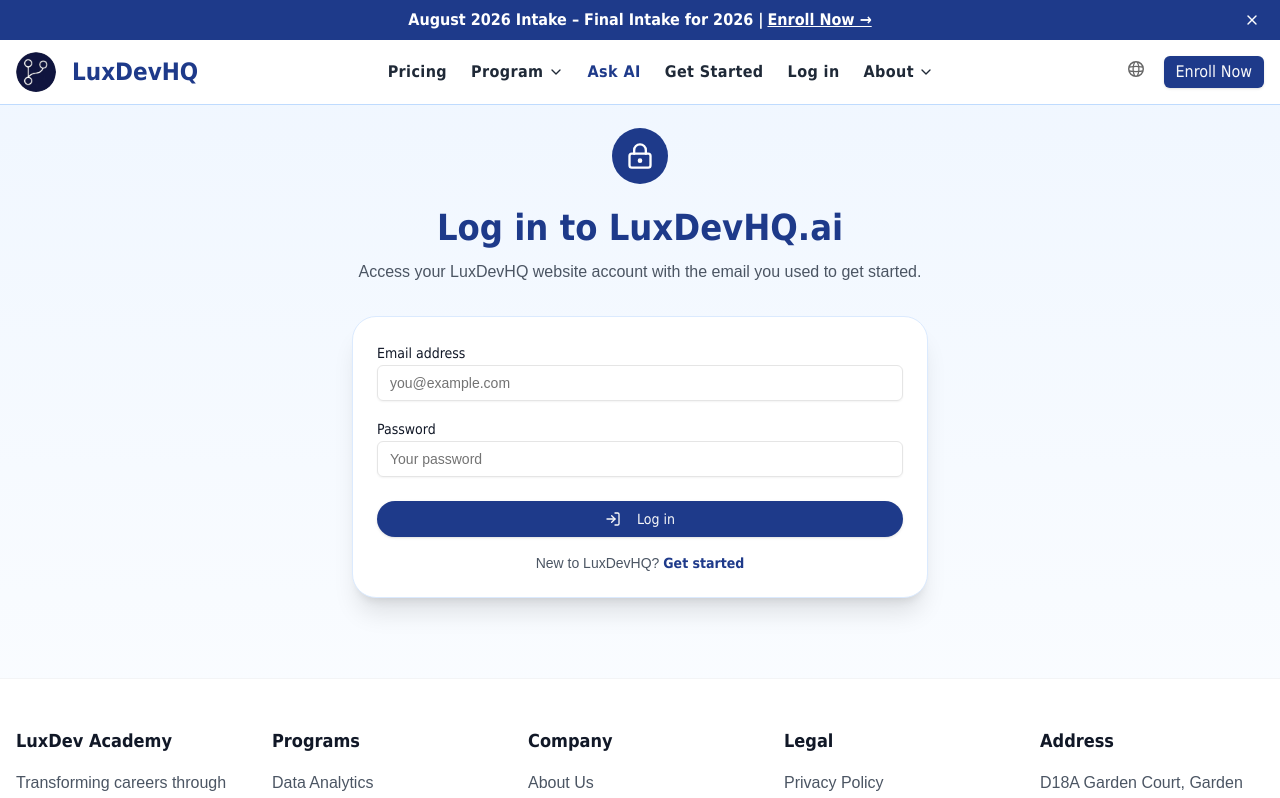
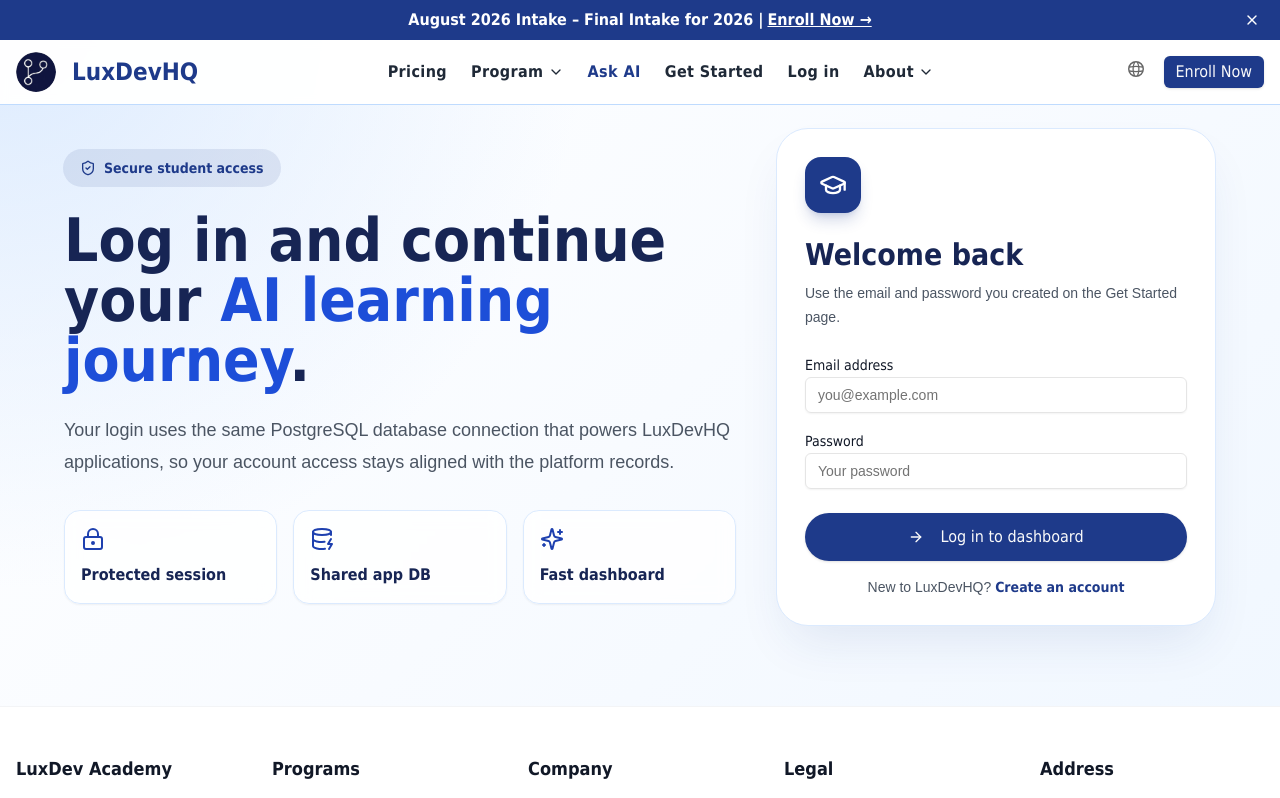
Before and after one commit to HarunMbaabu/luxlearnwithai, a Next.js app: page /login in a window 1280 px wide. Shown: the top 798 px of the page. Built offline with nearby package versions, Linux system fonts and the light colour scheme; a web font is replaced by a local one.

Commit message:
Fix login session and database alignment

```diff
--- a/src/app/api/auth/login/route.js
+++ b/src/app/api/auth/login/route.js
@@ -1,6 +1,9 @@
 export const runtime = "nodejs";
 
+import { NextResponse } from "next/server";
+
 import { verifyWebsiteUser } from "@/lib/auth-db";
+import { createSessionCookie } from "@/lib/auth-session";
 
 export async function POST(req) {
   try {
@@ -9,19 +12,21 @@
     const password = String(payload?.password || "");
 
     if (!email || !password) {
-      return Response.json({ error: "Email and password are required." }, { status: 400 });
+      return NextResponse.json({ error: "Email and password are required." }, { status: 400 });
     }
 
     const user = await verifyWebsiteUser({ email, password });
 
     if (!user) {
-      return Response.json({ error: "Invalid email or password." }, { status: 401 });
+      return NextResponse.json({ error: "Invalid email or password." }, { status: 401 });
     }
 
-    return Response.json({ success: true, user });
+    const response = NextResponse.json({ success: true, user });
+    response.headers.set("Set-Cookie", createSessionCookie(user));
+    return response;
   } catch (error) {
     console.error("WEBSITE USER LOGIN ERROR:", error);
-    return Response.json(
+    return NextResponse.json(
       { error: "We could not log you in. Please try again." },
       { status: 500 }
     );
--- a/src/app/login/page.js
+++ b/src/app/login/page.js
@@ -1,8 +1,9 @@
 "use client";
 
 import Link from "next/link";
+import { useRouter } from "next/navigation";
 import { useState } from "react";
-import { LogIn, Loader2, LockKeyhole } from "lucide-react";
+import { ArrowRight, CheckCircle2, DatabaseZap, GraduationCap, Loader2, LockKeyhole, ShieldCheck, Sparkles } from "lucide-react";
 
 import Header from "../components/header";
 import Footer from "../components/footer";
@@ -11,15 +12,15 @@
 import { Label } from "@/components/ui/label";
 
 export default function LoginPage() {
+  const router = useRouter();
   const [formData, setFormData] = useState({ email: "", password: "" });
   const [status, setStatus] = useState({ type: "idle", message: "" });
-  const [userName, setUserName] = useState("");
 
   async function handleSubmit(event) {
     event.preventDefault();
-    setStatus({ type: "loading", message: "Checking your account..." });
-    setUserName("");
+    setStatus({ type: "loading", message: "Checking your secure LuxDevHQ account..." });
 
+    try {
       const response = await fetch("/api/auth/login", {
         method: "POST",
         headers: { "Content-Type": "application/json" },
@@ -28,51 +29,84 @@
       const result = await response.json();
 
       if (!response.ok) {
-      setStatus({ type: "error", message: result.error || "Login failed." });
+        setStatus({ type: "error", message: result.error || "Login failed. Please check your details and try again." });
         return;
       }
 
-    setUserName(result.user.fullName);
-    setStatus({ type: "success", message: "Login successful. Welcome back!" });
+      setStatus({ type: "success", message: `Welcome back, ${result.user.fullName}. Opening your dashboard...` });
+      router.push("/dashboard");
+      router.refresh();
+    } catch {
+      setStatus({ type: "error", message: "Network error. Please check your connection and try again." });
+    }
   }
 
+  const isLoading = status.type === "loading";
+
   return (
-    <div className="min-h-screen bg-gradient-to-b from-blue-50 to-white text-gray-900">
+    <div className="min-h-screen bg-[radial-gradient(circle_at_top_left,#dbeafe,transparent_35%),linear-gradient(135deg,#ffffff_0%,#f8fbff_45%,#eef6ff_100%)] text-gray-900">
       <Header />
       <main className="pt-32 pb-20 px-4">
-        <section className="container mx-auto max-w-xl">
-          <div className="mb-8 text-center">
-            <div className="mx-auto flex h-14 w-14 items-center justify-center rounded-full bg-blue-900 text-white">
-              <LockKeyhole className="h-7 w-7" />
+        <section className="container mx-auto grid max-w-6xl items-center gap-10 lg:grid-cols-[1.05fr_440px]">
+          <div>
+            <div className="inline-flex items-center gap-2 rounded-full bg-blue-900/10 px-4 py-2 text-sm font-semibold text-blue-900 ring-1 ring-blue-900/10">
+              <ShieldCheck className="h-4 w-4" />
+              Secure student access
             </div>
-            <h1 className="mt-6 text-4xl font-bold text-blue-900">Log in to LuxDevHQ.ai</h1>
-            <p className="mt-3 text-gray-600">Access your LuxDevHQ website account with the email you used to get started.</p>
+            <h1 className="mt-6 text-4xl font-bold leading-tight text-blue-950 md:text-6xl">
+              Log in and continue your <span className="text-blue-700">AI learning journey</span>.
+            </h1>
+            <p className="mt-6 max-w-2xl text-lg leading-8 text-gray-600">
+              Your login uses the same PostgreSQL database connection that powers LuxDevHQ applications, so your account access stays aligned with the platform records.
+            </p>
+            <div className="mt-8 grid gap-4 sm:grid-cols-3">
+              {[
+                { title: "Protected session", icon: LockKeyhole },
+                { title: "Shared app DB", icon: DatabaseZap },
+                { title: "Fast dashboard", icon: Sparkles },
+              ].map((item) => {
+                const Icon = item.icon;
+                return (
+                  <div key={item.title} className="rounded-2xl border border-blue-100 bg-white/80 p-4 shadow-sm backdrop-blur">
+                    <Icon className="h-6 w-6 text-blue-800" />
+                    <p className="mt-3 font-semibold text-blue-950">{item.title}</p>
+                  </div>
+                );
+              })}
+            </div>
           </div>
 
-          <form onSubmit={handleSubmit} className="rounded-3xl border border-blue-100 bg-white p-6 shadow-xl">
-            <div className="space-y-4">
+          <form onSubmit={handleSubmit} className="rounded-[2rem] border border-blue-100 bg-white p-7 shadow-2xl shadow-blue-900/10">
+            <div className="flex h-14 w-14 items-center justify-center rounded-2xl bg-blue-900 text-white shadow-lg shadow-blue-900/20">
+              <GraduationCap className="h-7 w-7" />
+            </div>
+            <h2 className="mt-6 text-3xl font-bold text-blue-950">Welcome back</h2>
+            <p className="mt-2 text-sm leading-6 text-gray-600">Use the email and password you created on the Get Started page.</p>
+
+            <div className="mt-6 space-y-4">
               <div>
                 <Label htmlFor="email">Email address</Label>
-                <Input id="email" type="email" required value={formData.email} onChange={(event) => setFormData({ ...formData, email: event.target.value })} placeholder="you@example.com" />
+                <Input id="email" type="email" autoComplete="email" required disabled={isLoading} value={formData.email} onChange={(event) => setFormData({ ...formData, email: event.target.value })} placeholder="you@example.com" />
               </div>
               <div>
                 <Label htmlFor="password">Password</Label>
-                <Input id="password" type="password" required value={formData.password} onChange={(event) => setFormData({ ...formData, password: event.target.value })} placeholder="Your password" />
+                <Input id="password" type="password" autoComplete="current-password" required disabled={isLoading} value={formData.password} onChange={(event) => setFormData({ ...formData, password: event.target.value })} placeholder="Your password" />
               </div>
             </div>
 
             {status.message && (
-              <div className={`mt-5 rounded-xl p-3 text-sm ${status.type === "error" ? "bg-red-50 text-red-700" : status.type === "success" ? "bg-emerald-50 text-emerald-700" : "bg-blue-50 text-blue-900"}`}>
-                {userName ? `${status.message} ${userName}` : status.message}
+              <div className={`mt-5 flex items-start gap-2 rounded-xl p-3 text-sm ${status.type === "error" ? "bg-red-50 text-red-700" : status.type === "success" ? "bg-emerald-50 text-emerald-700" : "bg-blue-50 text-blue-900"}`}>
+                {status.type === "success" && <CheckCircle2 className="mt-0.5 h-4 w-4 shrink-0" />}
+                <span>{status.message}</span>
               </div>
             )}
 
-            <Button type="submit" disabled={status.type === "loading"} className="mt-6 w-full rounded-full bg-blue-900">
-              {status.type === "loading" ? <Loader2 className="mr-2 h-4 w-4 animate-spin" /> : <LogIn className="mr-2 h-4 w-4" />}
-              Log in
+            <Button type="submit" disabled={isLoading} className="mt-6 w-full rounded-full bg-blue-900 py-6 text-base hover:bg-blue-800">
+              {isLoading ? <Loader2 className="mr-2 h-5 w-5 animate-spin" /> : <ArrowRight className="mr-2 h-5 w-5" />}
+              {isLoading ? "Logging in" : "Log in to dashboard"}
             </Button>
             <p className="mt-4 text-center text-sm text-gray-600">
-              New to LuxDevHQ? <Link href="/get-started" className="font-semibold text-blue-900 hover:underline">Get started</Link>
+              New to LuxDevHQ? <Link href="/get-started" className="font-semibold text-blue-900 hover:underline">Create an account</Link>
             </p>
           </form>
         </section>
```
Also changed, not shown: src/lib/auth-db.js. Lines whose indentation alone changed are shown as unchanged.
